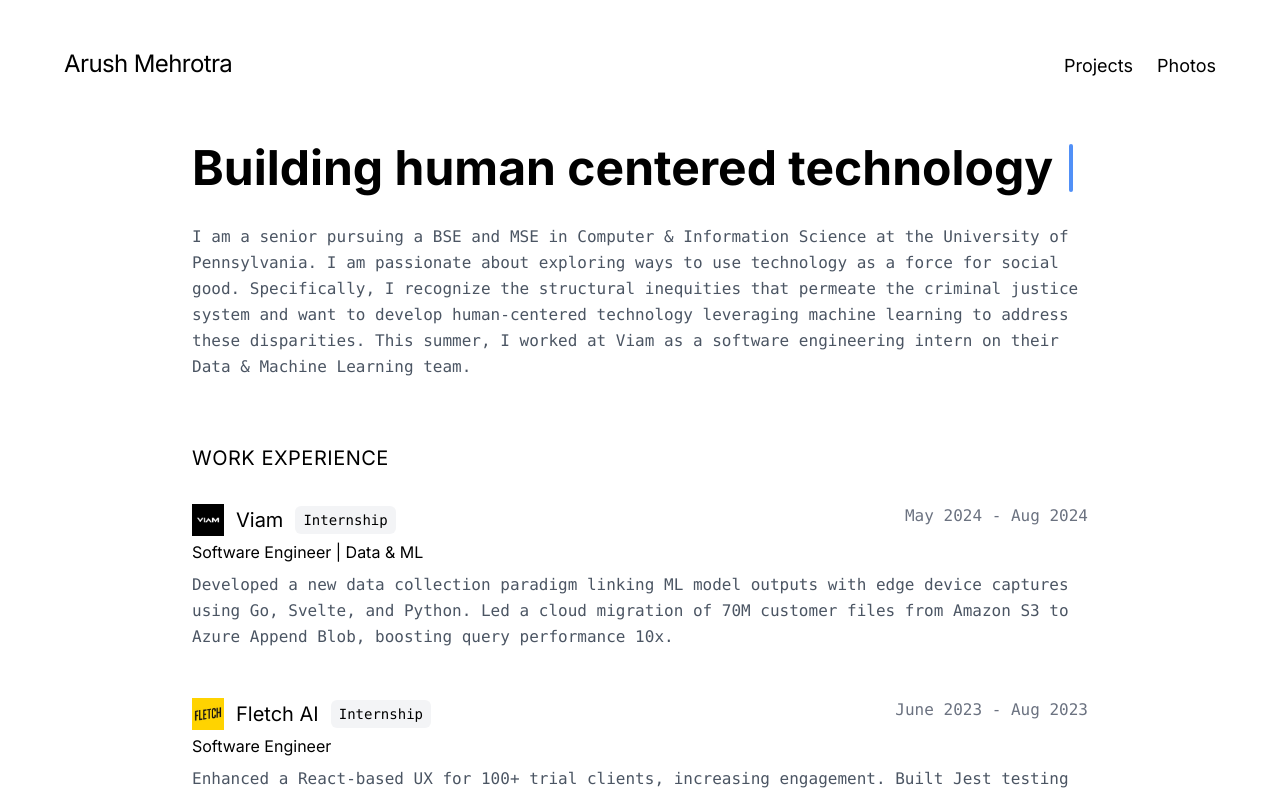
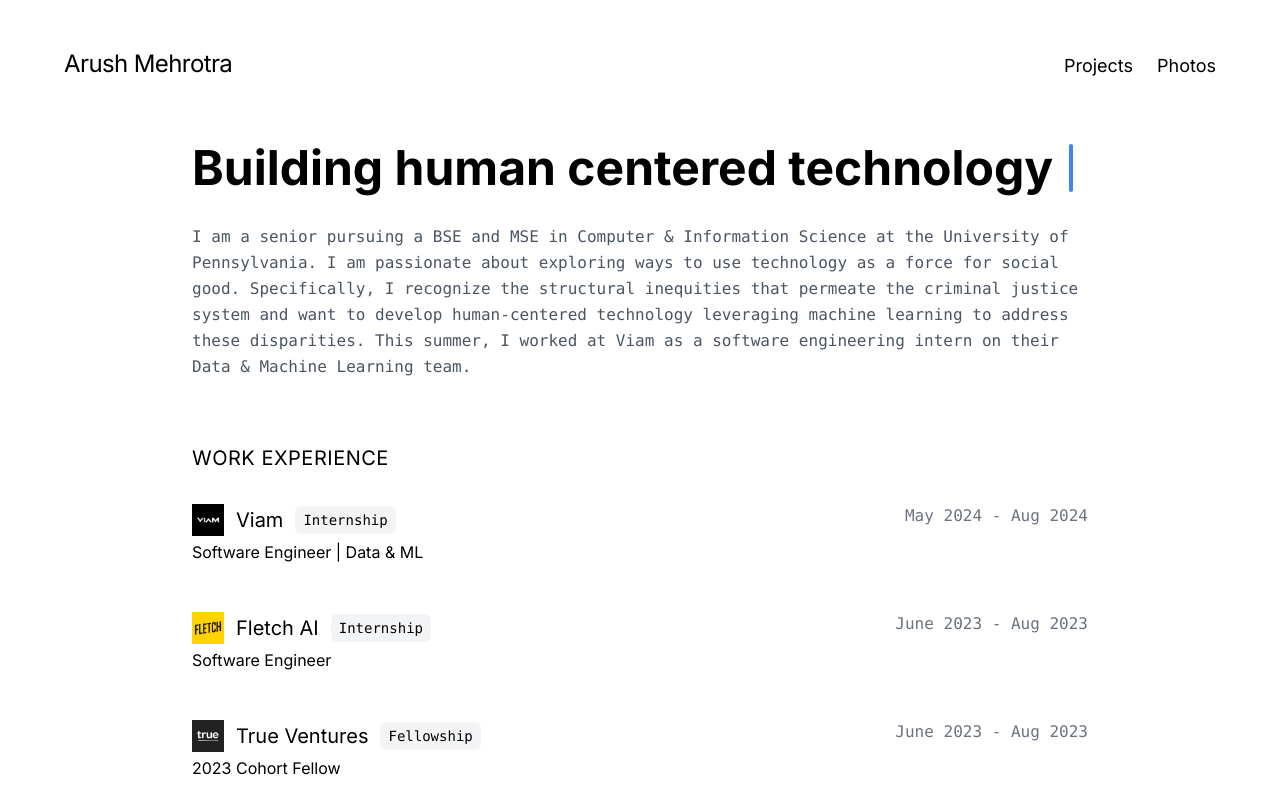
Before and after one commit to arush-mehrotra/portfolio, a Next.js app: page / in a window 1280 px wide. Shown: the top 795 px of the page. Built offline with nearby package versions, Linux system fonts and the light colour scheme.

Commit message:
got rid of descriptions

```diff
--- a/app/page.tsx
+++ b/app/page.tsx
@@ -201,7 +201,7 @@
                   </div>
                   <p className="text-gray-500 font-mono mt-2 md:mt-0">{work.date}</p>
                 </div>
-                <p className="font-mono text-gray-600 leading-relaxed">{work.description}</p>
+                {/* <p className="font-mono text-gray-600 leading-relaxed">{work.description}</p> */}
               </div>
             ))}
           </div>
```
